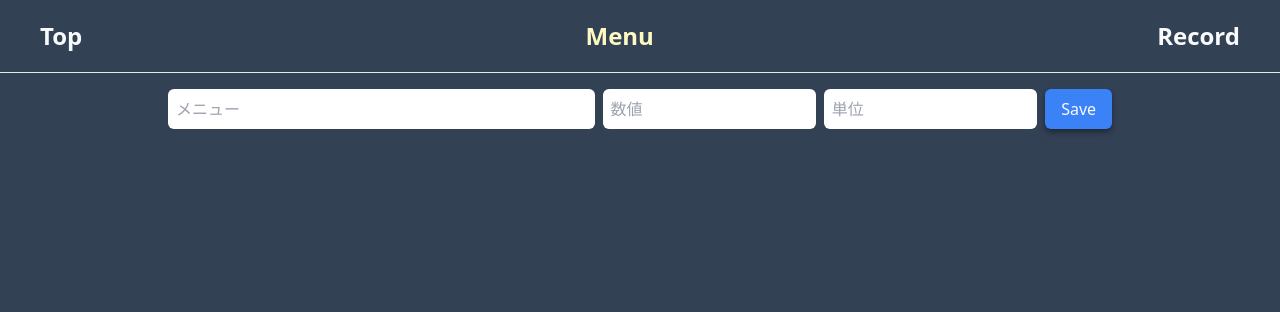
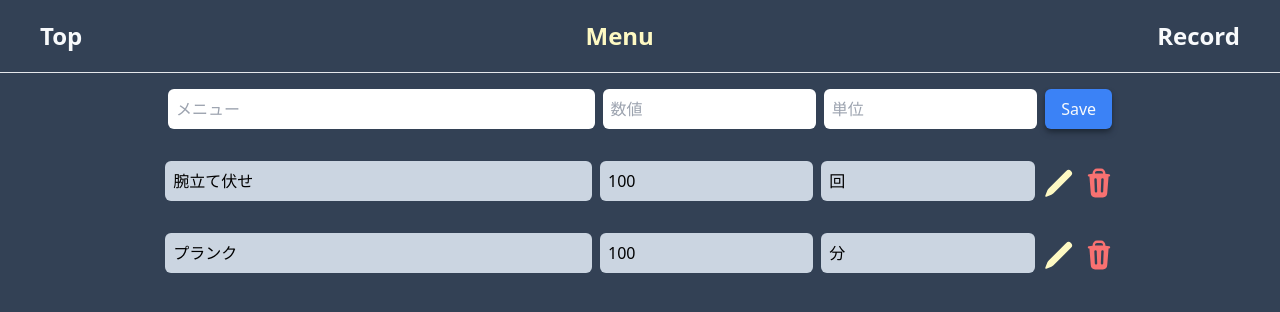
Before and after one commit to aspiratio/training_memo, a Next.js app in the folder frontend/: page /menu in a window 1280 px wide. Shown: the top 312 px of the page. Built offline with nearby package versions, Linux system fonts and the light colour scheme.

Commit message:
メニューフォームを作成（関数は未実装）

```diff
--- /dev/null
+++ b/frontend/src/app/menu/Menu.tsx
@@ -0,0 +1,75 @@
+"use client"
+import Input from "@/components/commons/Input"
+import { Dispatch, SetStateAction, useState } from "react"
+import { TrainingMenu, onChangeEvent, onSubmitEvent } from "@/types/global"
+import {
+  CheckCircleIcon,
+  PencilIcon,
+  TrashIcon,
+  XCircleIcon,
+} from "@heroicons/react/20/solid"
+
+type Props = {
+  children: TrainingMenu
+}
+
+const Menu = ({ children }: Props) => {
+  const { menu, unit } = children
+  const [quota, setQuota] = useState<string>("100")
+  const [isReadOnly, setIsReadOnly] = useState<boolean>(true)
+
+  const handleChange = (
+    e: onChangeEvent,
+    setState: Dispatch<SetStateAction<any>>
+  ) => {
+    setState(e.target.value)
+  }
+
+  const handleSubmit = () => {
+    // フォームの値を送信する関数を実行
+    console.log(menu, quota, unit)
+    changeReadOnly()
+  }
+
+  const changeReadOnly = () => {
+    setIsReadOnly(!isReadOnly)
+  }
+
+  return (
+    <form className="py-4 space-x-2 text-center">
+      <Input className="w-2/6" defaultValue={menu} readOnly={true} />
+      <Input
+        className="w-1/6"
+        defaultValue={quota}
+        readOnly={isReadOnly}
+        type="number"
+        onChange={(e) => handleChange(e, setQuota)}
+      />
+      <Input className="w-1/6" defaultValue={unit} readOnly={true} />
+      {isReadOnly ? (
+        <>
+          <PencilIcon
+            onClick={changeReadOnly}
+            className="h-8 w-8 inline text-yellow-100"
+          />
+          <TrashIcon className="h-8 w-8 inline text-red-400" />
+        </>
+      ) : (
+        <>
+          <CheckCircleIcon
+            onClick={() => {
+              handleSubmit()
+            }}
+            className="h-8 w-8 inline text-yellow-100"
+          />
+          <XCircleIcon
+            onClick={changeReadOnly}
+            className="h-8 w-8 inline text-red-400"
+          />
+        </>
+      )}
+    </form>
+  )
+}
+
+export default Menu
--- /dev/null
+++ b/frontend/src/app/menu/MenuList.tsx
@@ -0,0 +1,18 @@
+import { TrainingMenuList } from "@/types/global"
+import Menu from "./Menu"
+
+type Props = {
+  menuList: TrainingMenuList
+}
+
+const MenuList = ({ menuList }: Props) => {
+  return (
+    <>
+      {menuList.map((menu, index) => {
+        return <Menu key={index}>{menu}</Menu>
+      })}
+    </>
+  )
+}
+
+export default MenuList
--- a/frontend/src/app/menu/page.tsx
+++ b/frontend/src/app/menu/page.tsx
@@ -1,9 +1,24 @@
+import { TrainingMenuList } from "@/types/global"
 import CreateForm from "./CreateForm"
+import MenuList from "./MenuList"
 
 const Menu = () => {
+  const trainingMenuList: TrainingMenuList = [
+    {
+      menu: "腕立て伏せ",
+      quota: 70,
+      unit: "回",
+    },
+    {
+      menu: "プランク",
+      quota: 7,
+      unit: "分",
+    },
+  ]
   return (
     <>
       <CreateForm />
+      <MenuList menuList={trainingMenuList} />
     </>
   )
 }
--- a/frontend/src/components/commons/Input.tsx
+++ b/frontend/src/components/commons/Input.tsx
@@ -6,7 +6,8 @@ type Props = {
   placeholder?: string
   defaultValue?: string | number
   required?: boolean
-  onChange: (e: ChangeEvent<HTMLInputElement>) => void
+  readOnly?: boolean
+  onChange?: (e: ChangeEvent<HTMLInputElement>) => void
 }
 
 const Input = ({
@@ -15,16 +16,20 @@ const Input = ({
   placeholder,
   defaultValue,
   required,
+  readOnly,
   onChange,
 }: Props) => {
   return (
     <input
-      className={`rounded-md px-2 py-2 ${className} text-black`}
+      className={`rounded-md px-2 py-2 text-black ${
+        readOnly && "bg-slate-300"
+      } ${className}`}
       type={type}
       placeholder={placeholder}
       defaultValue={defaultValue}
       onChange={onChange}
       required={required}
+      readOnly={readOnly}
     />
   )
 }
```
Also changed, not shown: frontend/src/types/global.ts (+8 -0 lines).
